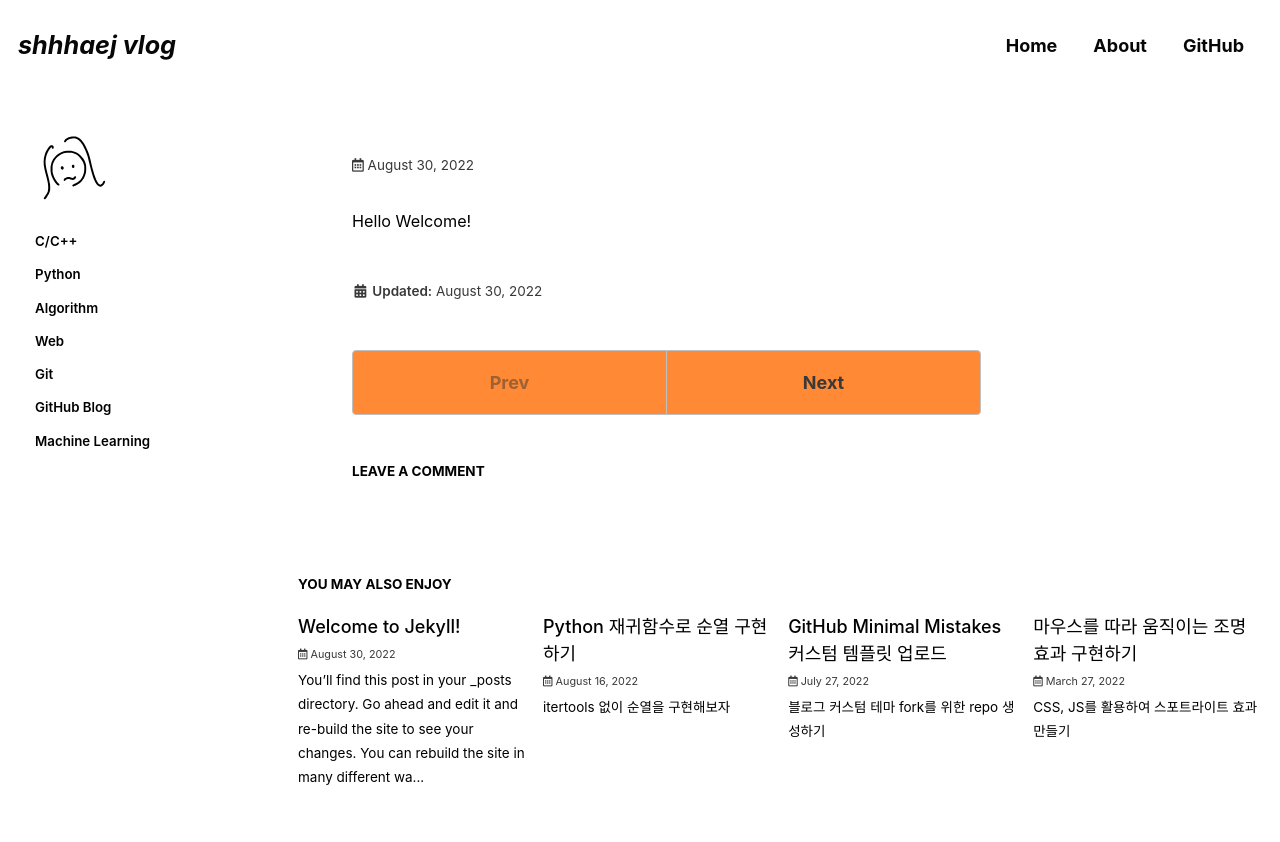
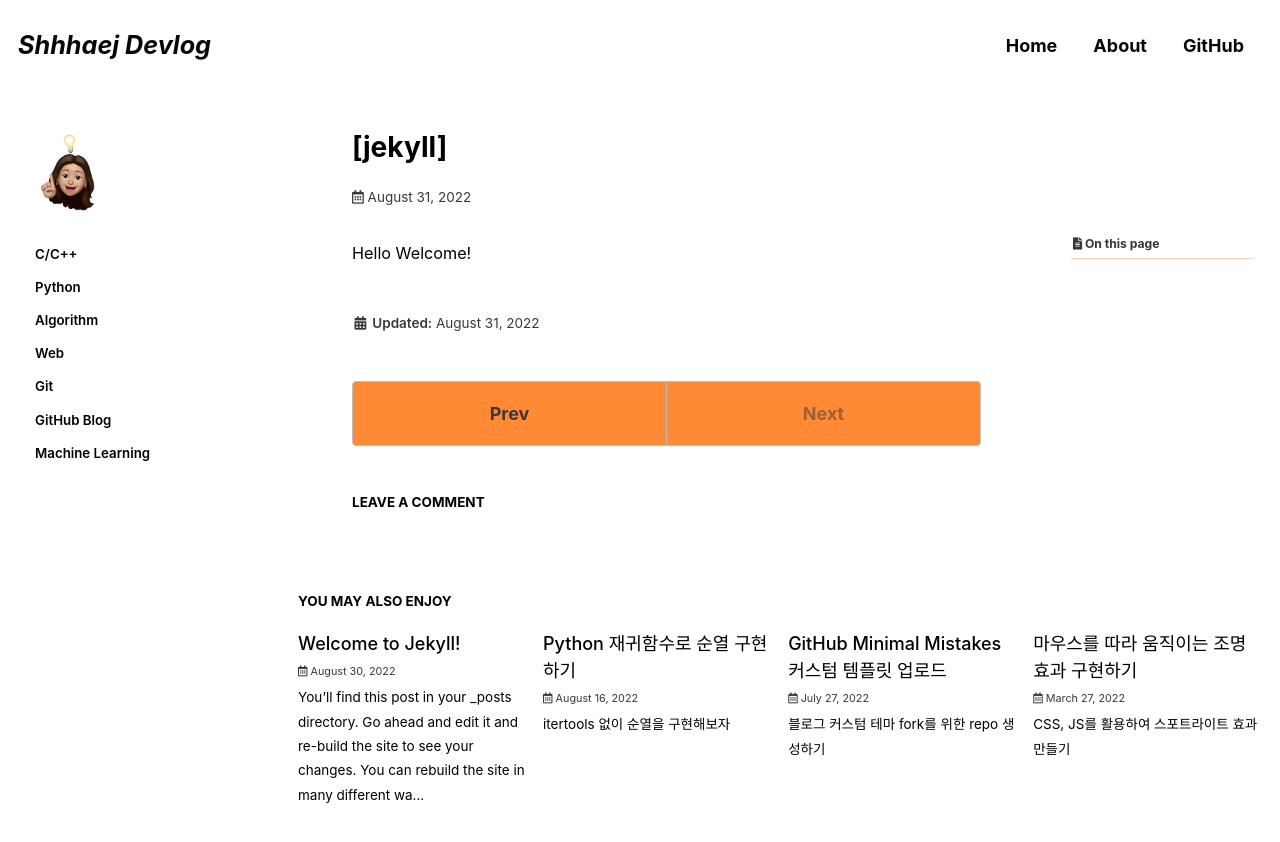
Before and after one commit to shhhaej/shhhaej.github.io, a Jekyll site: the page built from _posts/2020-05-21-cpp-stl-1.md, in a window 1280 px wide and 900 px high. Shown: the top 842 px of the window. Built offline with Jekyll 4.4.1, drawn with Linux system fonts in a browser that asks for light colours; cached includes are drawn as plain includes; some web fonts are replaced; comment, search, counter and statistics services are not loaded.

```diff
--- a/_config.yml
+++ b/_config.yml
@@ -16,11 +16,11 @@ minimal_mistakes_skin: "plum" #"plum", "default" "air", "aqua", "contrast", "dar
 
 # Site Settings
 locale: "ko-KR" #"en-US"
-title: "shhhaej vlog"
+title: "Shhhaej Devlog"
 title_separator: "&#124;"
 subtitle: # site tagline that appears below site title in masthead
 name: "shhhaej"
-description: "shhhaej vLog"
+description: "Shhhaej DevLog"
 url: "https://shhhaej.github.io"
 baseurl: # the subpath of your site, e.g. "/blog"
 repository: "shhhaej/shhhaej.github.io"
@@ -96,7 +96,7 @@ analytics:
 # Site Author
 author:
   name: "shhhaej"
-  avatar: "/assets/images/meee.svg"
+  avatar: "/assets/images/memoji.png"
   #   bio              : "Hamppiness!"
   # location         : "Seoul, Korea"
   # email            : "bemychoiiis@gmail.com"
--- a/_posts/2020-05-21-cpp-stl-1.md
+++ b/_posts/2020-05-21-cpp-stl-1.md
@@ -5,7 +5,7 @@ excerpt:
 categories:
   -
 tags:
-  - [,]
+  - []
 
 permalink: /cpp-stl/basics-of-cpp-stl/
 
```
Also changed, not shown: assets/images/favicon/browserconfig.xml (+1 -8 lines), assets/images/favicon/android-chrome-192x192.png (deleted), assets/images/favicon/android-icon-192x192.png (added), assets/images/favicon/favicon-16x16.png, assets/images/favicon/favicon-32x32.png, assets/images/favicon/favicon.ico, assets/images/favicon/ms-icon-150x150.png (added), assets/images/favicon/mstile-150x150.png (deleted), assets/images/memoji.png (added).
